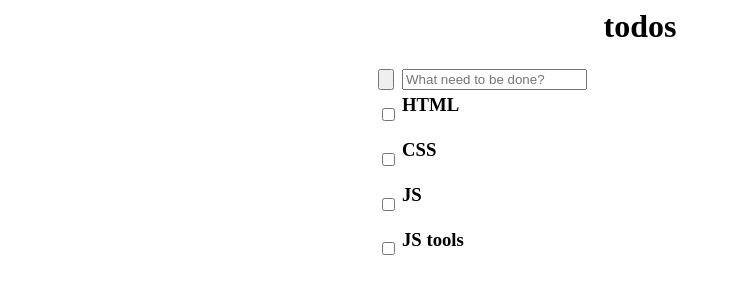
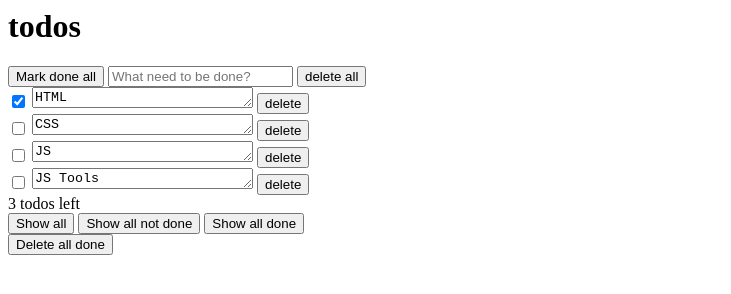
Before and after one commit to ok-technopolis/anisimov_vlad, a plain HTML site: page index.html in a window 1280 px wide. Shown: the whole page, without its empty margins (0-731 px from the left). Drawn offline with Linux system fonts and the light colour scheme.

Commit message:
Update index.html
Изменил html по советам в презентации.

Попробовал tabindex - по первому нажатию попадаем в поле ввода нового todo, дальше в первый элемент в списке (т.е. который мы только что добавили скорее всего) чтобы изменить, если вдруг ошиблись, потом на чекбокс и следующим нажатием на кнопку удаления.

```diff
--- a/index.html
+++ b/index.html
@@ -3,34 +3,60 @@
 </head>
 
 <body>
-	<div align="center">
-		<h1> todos </h1>
-		<table cols="2">
-			<tr>
-				<td> <input type="button"></td>
-				<td > <input name ="todos_input" maxlength = "50" placeholder="What need to be done?"> </td>
-			</tr>
+	<div  class="todos-header">
+		<h1 class="todos-title"> todos </h1>
+	</div>
 
-			<tr>
-				<td> <input type="checkbox"></td>
-				<td width="500px"> <h3> HTML </h3></td>
-			</tr>
+	<div  class="todos-main">
+		<div class="todos-add">
+			<button class="todo-add_select-all" aria-label="Mark done all">Mark done all</button>
+			<input class="todo-add_input" aria-label="Todo input field" maxlength = "100" placeholder="What need to be done?" tabindex="1"> </td>
+			<button class="todo-add_delete-all" aria-label="Delete all">delete all</button>
+		</div>
 
-			<tr>
-				<td> <input type="checkbox"></td>
-				<td> <h3> CSS </h3></td>
-			</tr>
+		<div class="todos-list">
+			<div class="todo-item__ready">
+				<input class="todo-item_ready-mark" type="checkbox" checked="checked" aria-label="Mark as not done"  tabindex="3">
+				<textarea class="todo-item_text" maxlength="50" cols="25"  rows="1" tabindex="2">HTML</textarea>
+				<button class="todo-item_remove" aria-label="Delete"  tabindex="4">delete</button>
+			</div>
 
-			<tr>
-				<td> <input type="checkbox"></td>
-				<td> <h3> JS </h3></td>
-			</tr>
+			<div class="todo-item">
+				<input type="checkbox" aria-label="Mark done">
+				<textarea class="todo-item_text" maxlength="50" cols="25" rows="1" >CSS</textarea>
+				<button aria-label="Delete">delete</button>
+			</div>
 
-			<tr>
-				<td> <input type="checkbox"></td>
-				<td> <h3> JS tools </h3></td>
-			</tr>
-		</table>
+			<div class="todo-item">
+				<input type="checkbox" aria-label="Mark done">
+				<textarea class="todo-item_text" maxlength="50" cols="25" rows="1">JS</textarea>
+				<button aria-label="Delete">delete</button>
+			</div>
 
+			<div class="todo-item">
+				<input type="checkbox" aria-label="Mark done">
+				<textarea class="todo-item_text" maxlength="50" cols="25" rows="1" >JS Tools</textarea>
+				<button aria-label="Delete">delete</button>
+			</div>
+		</div>
+		<div class="todos-actions-bar">
+			<div class="todos-actions-bar_counter">
+				<div aria-label="Count of todos left">3 todos left</div>
+			</div>
+			<div  class="todos-actions-bar_filters" aria-label="Filters">
+				<button class="todos-filter __active" data-filter="all" aria-label="Filter: show all">
+					Show all
+				</button>
+				<button class="todos-filter" data-filter="done" aria-label="Filter: show all not done">
+					Show all not done
+				</button>
+				<button class="todos-filter" data-filter="not done" aria-label="Filter: show all done">
+					Show all done
+				</button>
+			</div>
+			<button class="todos-actions-bar_delete-all-done" aria-label="Delete all done">
+				Delete all done
+			</button>
+		</div>
 	</div>
 </body>
```
